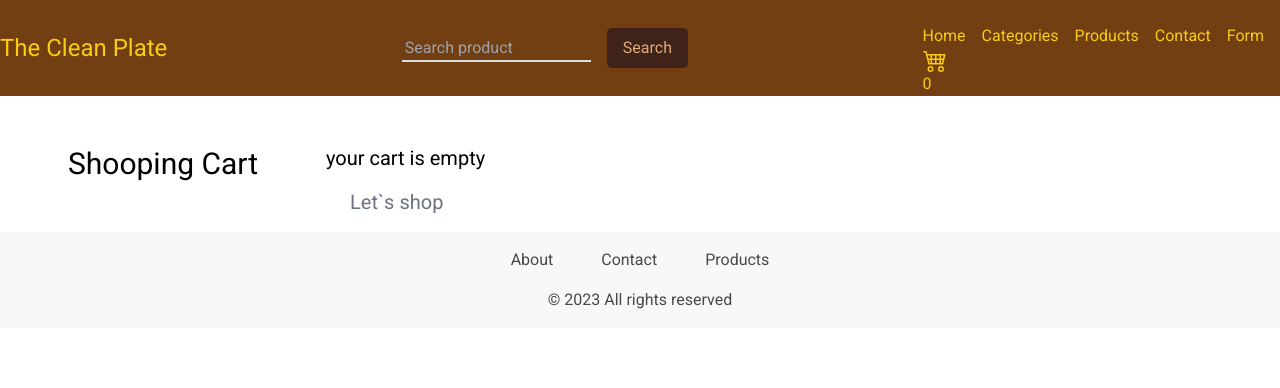
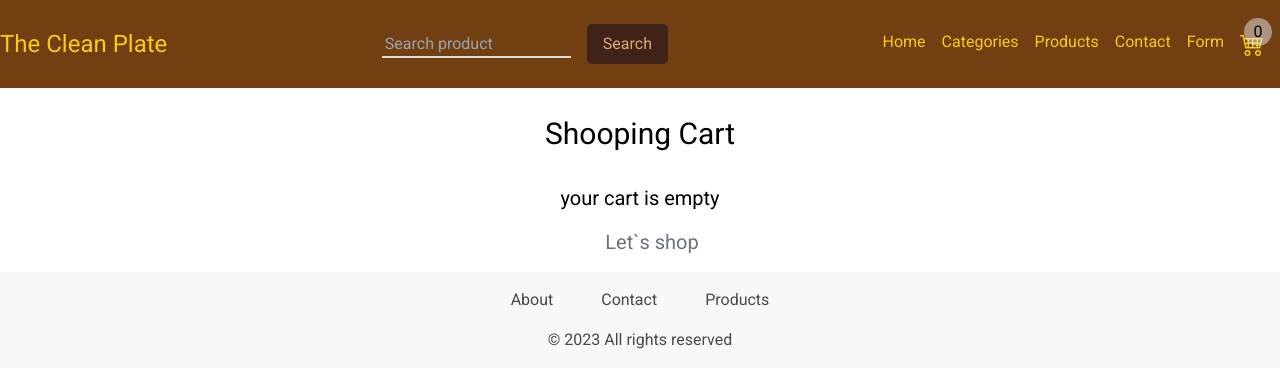
Before and after one commit to jeanvela/The-Clean-Plate, a React (Vite) app in the folder frontend/: page /cart in a window 1280 px wide. Shown: the top 388 px of the page. Built offline with nearby package versions, Linux system fonts and the light colour scheme.

Commit message:
cartStyles

```diff
--- a/frontend/src/components/NavBar/NavBar.jsx
+++ b/frontend/src/components/NavBar/NavBar.jsx
@@ -9,46 +9,52 @@ function NavBar() {
 
   return (
     <>
-      <div className="flex justify-between items-center flex-row bg-yellow-900 py-6 text-yellow-400 ">
+      <div className="flex flex-row  justify-between items-center  bg-yellow-900 py-6 text-yellow-400 mb-3">
         <Link to="/">
           <h2 className="font-normal text-2xl">The Clean Plate</h2>
         </Link>
 
         <SearchBar />
 
-        <div className="container-links">
+        <div className="container-links flex flex-row-">
           <Link to="/">
-            <a className="mr-4 text-decoration-none rounded-lg hover:bg-yellow-700 ">
+            <div className="flex mr-4 text-decoration-none rounded-lg hover:bg-yellow-700 ">
               Home
-            </a>
+            </div>
           </Link>
 
           <Link to="/categories">
-            <a className="mr-4 text-decoration-none rounded-lg hover:bg-yellow-700 ">
+            <div className="flex mr-4 text-decoration-none rounded-lg hover:bg-yellow-700 ">
               Categories
-            </a>
+            </div>
           </Link>
 
           <Link to="categories/products">
-            <a className="mr-4 text-decoration-none rounded-lg hover:bg-yellow-700 ">
+            <div className="mr-4 text-decoration-none rounded-lg hover:bg-yellow-700 ">
               Products
-            </a>
+            </div>
           </Link>
 
           <Link to="/contact">
-            <a className="mr-4 text-decoration-none rounded-lg hover:bg-yellow-700 ">
+            <div className="mr-4 text-decoration-none rounded-lg hover:bg-yellow-700 ">
               Contact
-            </a>
+            </div>
           </Link>
 
           <Link to="/createproduct">
-            <a className="mr-4 text-decoration-none rounded-lg hover:bg-yellow-700 ">
+            <div className="mr-4 text-decoration-none rounded-lg hover:bg-yellow-700 ">
               Form
-            </a>
+            </div>
           </Link>
           <Link to="/cart">
-            <BsCart4 className=" h-6 w-6 relative block" />
-            <p className=" absolute flex ">{amount}</p>
+            <div className=" mr-4 block relative">
+              <BsCart4 className=" h-7 w-6" />
+              <div>
+                <p className=" absolute  -top-3 -right-2 w-7 h-7  text-black rounded-full  bg-opacity-50 flex items-center justify-center bg-gray-200 ">
+                  {amount}
+                </p>
+              </div>
+            </div>
           </Link>
         </div>
       </div>
--- a/frontend/src/components/NavBar/cart/Cart.jsx
+++ b/frontend/src/components/NavBar/cart/Cart.jsx
@@ -32,10 +32,10 @@ function Cart() {
   };
 
   return (
-    <div className=" px-2  py-4 grid items-center grid-cols-4 grid-cols gap-2">
-      <h2 className=" font-normal text-3xl text-center">Shooping Cart</h2>
+    <div className=" px-2  py-4 ">
+      <h2 className=" font-normal text-3xl text-center ">Shooping Cart</h2>
       {cartItem.length === 0 ? (
-        <div className=" text-xl mt-8 flex-col items-center ">
+        <div className=" text-xl mt-8 flex-col  flex items-center ">
           <p>your cart is empty</p>
           <div className=" ml-4 text-gray-500 flex items-center mt-4">
             <Link to="/categories/products">
@@ -46,55 +46,84 @@ function Cart() {
       ) : (
         <div>
           <div className=" mt-8 mb-4 grid items-center grid-cols-4 gap-2">
-            <h3 className=" text-sm font-normal uppercase">Product</h3>
+            <h3 className=" text-sm font-normal uppercase pl-4">Product</h3>
             <h3 className=" text-sm font-normal uppercase">Price</h3>
             <h3 className=" text-sm font-normal uppercase">Amount</h3>
             <h3 className=" text-sm font-normal uppercase">Total</h3>
           </div>
-          <div className=" grid items-center grid-cols-4 gap-2">
+          <div className="">
             {cartItem?.map((item) => (
-              <div key={item.id}>
-                <div className=" ">
-                  <img src={item.image} alt={item.name} />
+              <div
+                className=" grid grid-cols-4  gap-2 items-center border-t-2 p-4"
+                key={item.id}
+              >
+                <div className="flex">
+                  <img
+                    className=" w-24 max-w-full ml-4"
+                    src={item.image}
+                    alt={item.name}
+                  />
                   <div>
                     <h3 className=" text-sm font-normal uppercase">
                       {item.name}
                     </h3>
                     <p>{item.category}</p>
-                    <button onClick={() => handelRemove(item)}>remove</button>
+                    <button
+                      className=" mt-2 cursor-pointer text-gray-300"
+                      onClick={() => handelRemove(item)}
+                    >
+                      remove
+                    </button>
                   </div>
                 </div>
+
                 <div>${item.price}</div>
-                <div>
-                  <button onClick={() => handeldecrease(item)}>-</button>
-                  <div>{item.cartAmount}</div>
-                  <button onClick={() => handleIncrement(item)}>+</button>
+                <div className=" flex-start flex justify-center w-16  max-w-full border-s-2    border-x-2  rounded-md  ">
+                  <button
+                    className="p-3 cursor-pointer"
+                    onClick={() => handeldecrease(item)}
+                  >
+                    -
+                  </button>
+                  <div className=" pt-3">{item.cartAmount}</div>
+                  <button
+                    className=" p-3  cursor-pointer"
+                    onClick={() => handleIncrement(item)}
+                  >
+                    +
+                  </button>
                 </div>
-                <div>${item.price * item.cartAmount}</div>
+                <div className=" justify-self-start pr-4  font-bold">
+                  ${item.price * item.cartAmount}
+                </div>
               </div>
             ))}
           </div>
-          <div>
+          <div className=" flex-start flex justify-between pt-4 border-t-2 ">
             <button
               onClick={() => handelClearCart()}
-              className=" max-w-full h-9 rounded-md font-normal bg-yellow-900 text-white cursor-pointer"
+              className=" max-w-full w-32  h-10 rounded-md font-normal bg-yellow-900 text-white cursor-pointer"
             >
               Clear cart
             </button>
-            <div>
-              <div>
+            <div className=" w-64 max-w-full">
+              <div className=" flex justify-between  text-lg  ">
                 <span>Subtotal</span>
-                <span>{cart.total}</span>
+                <span className=" font-bold mr-4">
+                  {" "}
+                  ${cart.total.toFixed(2)}
+                </span>
               </div>
-            </div>
-            <p>Free shipping</p>
+
+              <p className="  text-sm font-extralight my-2">Free shipping</p>
               <button className=" max-w-full h-9 rounded-md font-normal bg-yellow-900 text-white cursor-pointer">
                 Check Out
               </button>
               <div className=" mt-4">
                 <Link to="/categories/products">
-                <span className=" ml-2 flex items-center"> Keep shopping</span>
+                  <span>Keep shopping</span>
                 </Link>
+              </div>
             </div>
           </div>
         </div>
```
Lines whose indentation alone changed are shown as unchanged.
